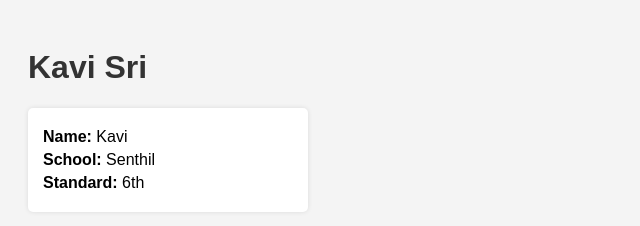
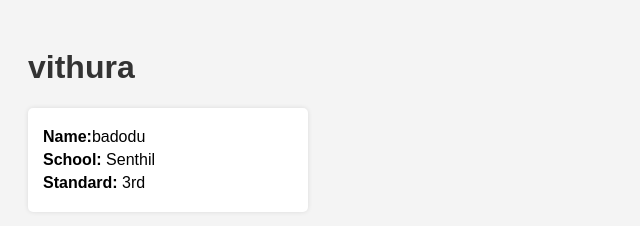
Before and after one commit to Jayasuriya-S-S/Web-page, a plain HTML site: page index.html in a window 1280 px wide. Shown: the whole page, without its empty margins (0-640 px from the left). Drawn offline with Linux system fonts and the light colour scheme.

Commit message:
Update index.html

```diff
--- a/index.html
+++ b/index.html
@@ -24,11 +24,11 @@
     </style>
 </head>
 <body>
-    <h1>Kavi Sri</h1>
+    <h1>vithura</h1>
     <div class="info">
-        <p><strong>Name:</strong> Kavi</p>
+        <p><strong>Name:</strong>badodu</p>
         <p><strong>School:</strong> Senthil</p>
-        <p><strong>Standard:</strong> 6th</p>
+        <p><strong>Standard:</strong> 3rd</p>
     </div>
 </body>
 </html>
```
